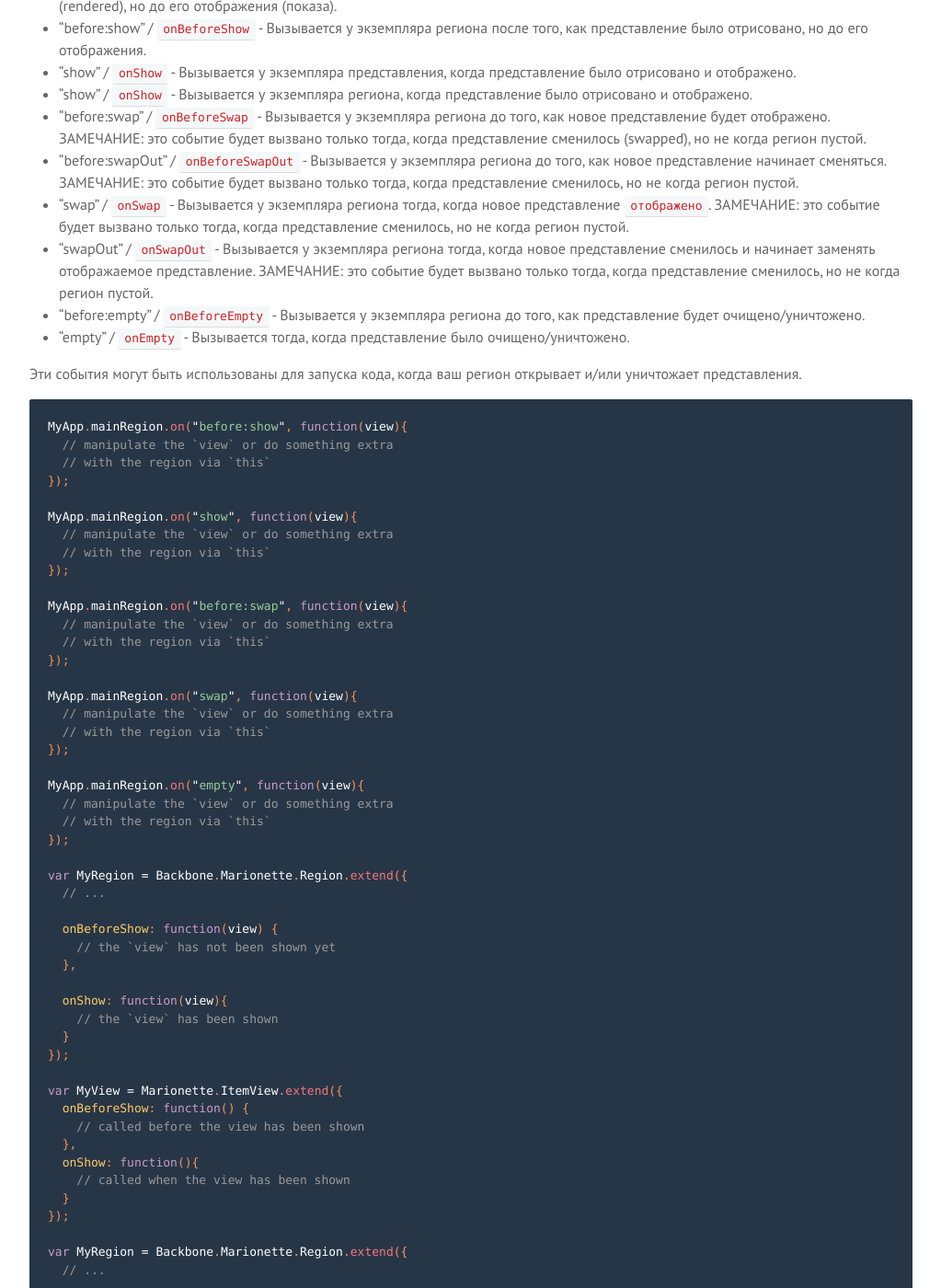
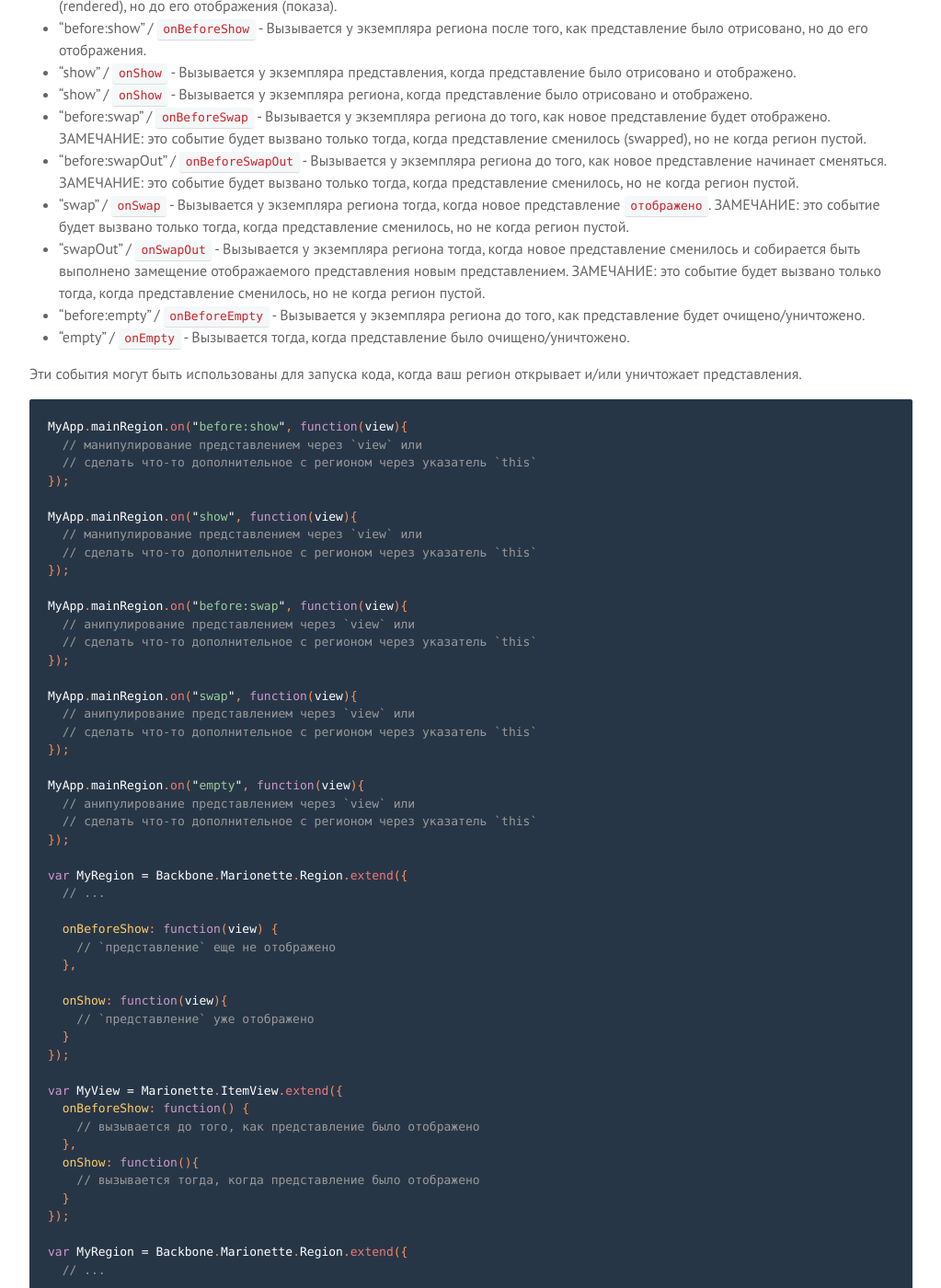
Before and after one commit to sadcitizen/marionettejs.ru, a Jekyll site: the page built from _posts/2014-05-10-region.md, in a window 1280 px wide and 1400 px high, scrolled down 7819 px. Shown: the whole window at 92% size, without its empty margins (128-1151 px from the left). Built offline with Jekyll 4.4.1, drawn with Linux system fonts in a browser that asks for light colours; some web fonts are replaced; Markdown is read by kramdown in place of the engine named in the settings; some of the changed text lies outside the part shown.

Commit message:
translate ru/Region

````diff
--- a/_includes/translation/ru/marionette.region.md
+++ b/_includes/translation/ru/marionette.region.md
@@ -19,7 +19,7 @@
     * [Вызов `attachView` в регионе](#call-attachview-on-region)
 * [События и коллбэки региона](#region-events-and-callbacks)
   * [События, которые вызываются в течение `отображения`](#events-raised-during-show)
-* [Custom Region Classes](#custom-region-classes)
+* [Собственные классы регионов](#custom-region-classes)
   * [Attaching Custom Region Classes](#attaching-custom-region-classes)
   * [Instantiate Your Own Region](#instantiate-your-own-region)
 
@@ -374,7 +374,7 @@
 * "before:swap" / `onBeforeSwap` - Вызывается у экземпляра региона до того, как новое представление будет отображено. ЗАМЕЧАНИЕ: это событие будет вызвано только тогда, когда представление сменилось (swapped), но не когда регион пустой.
 * "before:swapOut" / `onBeforeSwapOut` - Вызывается у экземпляра региона до того, как новое представление начинает сменяться. ЗАМЕЧАНИЕ: это событие будет вызвано только тогда, когда представление сменилось, но не когда регион пустой.
 * "swap" / `onSwap` - Вызывается у экземпляра региона тогда, когда новое представление `отображено`. ЗАМЕЧАНИЕ: это событие будет вызвано только тогда, когда представление сменилось, но не когда регион пустой.
-* "swapOut" / `onSwapOut` - Вызывается у экземпляра региона тогда, когда новое представление сменилось и начинает заменять отображаемое представление. ЗАМЕЧАНИЕ: это событие будет вызвано только тогда, когда представление сменилось, но не когда регион пустой.
+* "swapOut" / `onSwapOut` - Вызывается у экземпляра региона тогда, когда новое представление сменилось и собирается быть выполнено замещение отображаемого представления новым представлением. ЗАМЕЧАНИЕ: это событие будет вызвано только тогда, когда представление сменилось, но не когда регион пустой.
 * "before:empty" / `onBeforeEmpty` - Вызывается у экземпляра региона до того, как представление будет очищено/уничтожено.
 * "empty" / `onEmpty` - Вызывается тогда, когда представление было очищено/уничтожено.
 
@@ -382,48 +382,48 @@
 
 ```js
 MyApp.mainRegion.on("before:show", function(view){
-  // manipulate the `view` or do something extra
-  // with the region via `this`
+  // манипулирование представлением через `view` или
+  // сделать что-то дополнительное с регионом через указатель `this`
 });
 
 MyApp.mainRegion.on("show", function(view){
-  // manipulate the `view` or do something extra
-  // with the region via `this`
+  // манипулирование представлением через `view` или
+  // сделать что-то дополнительное с регионом через указатель `this`
 });
 
 MyApp.mainRegion.on("before:swap", function(view){
-  // manipulate the `view` or do something extra
-  // with the region via `this`
+  // анипулирование представлением через `view` или
+  // сделать что-то дополнительное с регионом через указатель `this`
 });
 
 MyApp.mainRegion.on("swap", function(view){
-  // manipulate the `view` or do something extra
-  // with the region via `this`
+  // анипулирование представлением через `view` или
+  // сделать что-то дополнительное с регионом через указатель `this`
 });
 
 MyApp.mainRegion.on("empty", function(view){
-  // manipulate the `view` or do something extra
-  // with the region via `this`
+  // анипулирование представлением через `view` или
+  // сделать что-то дополнительное с регионом через указатель `this`
 });
 
 var MyRegion = Backbone.Marionette.Region.extend({
   // ...
 
   onBeforeShow: function(view) {
-    // the `view` has not been shown yet
+    // `представление` еще не отображено
   },
 
   onShow: function(view){
-    // the `view` has been shown
+    // `представление` уже отображено
   }
 });
 
 var MyView = Marionette.ItemView.extend({
   onBeforeShow: function() {
-    // called before the view has been shown
+    // вызывается до того, как представление было отображено
   },
   onShow: function(){
-    // called when the view has been shown
+    // вызывается тогда, когда представление было отображено
   }
 });
 
@@ -431,20 +431,20 @@
   // ...
 
   onBeforeSwap: function(view) {
-    // the `view` has not been swapped yet
+    // `представление еще не сменилось (заменилось)
   },
 
   onSwap: function(view){
-    // the `view` has been swapped
+    // `представление` уже сменилось
   }
 });
 ```
 
 ## Собственные классы регионов
 
-You can define a custom region by extending from
-`Region`. This allows you to create new functionality,
-or provide a base set of functionality for your app.
+Вы можете определить свой собственный регион, наследуясь от класса `Region`.
+Это позволяет вам создавать новую функциональность и обеспечивает базовый
+набор функциональных возможностей для вашего приложения.
 
 ### Attaching Custom Region Classes
 
````
